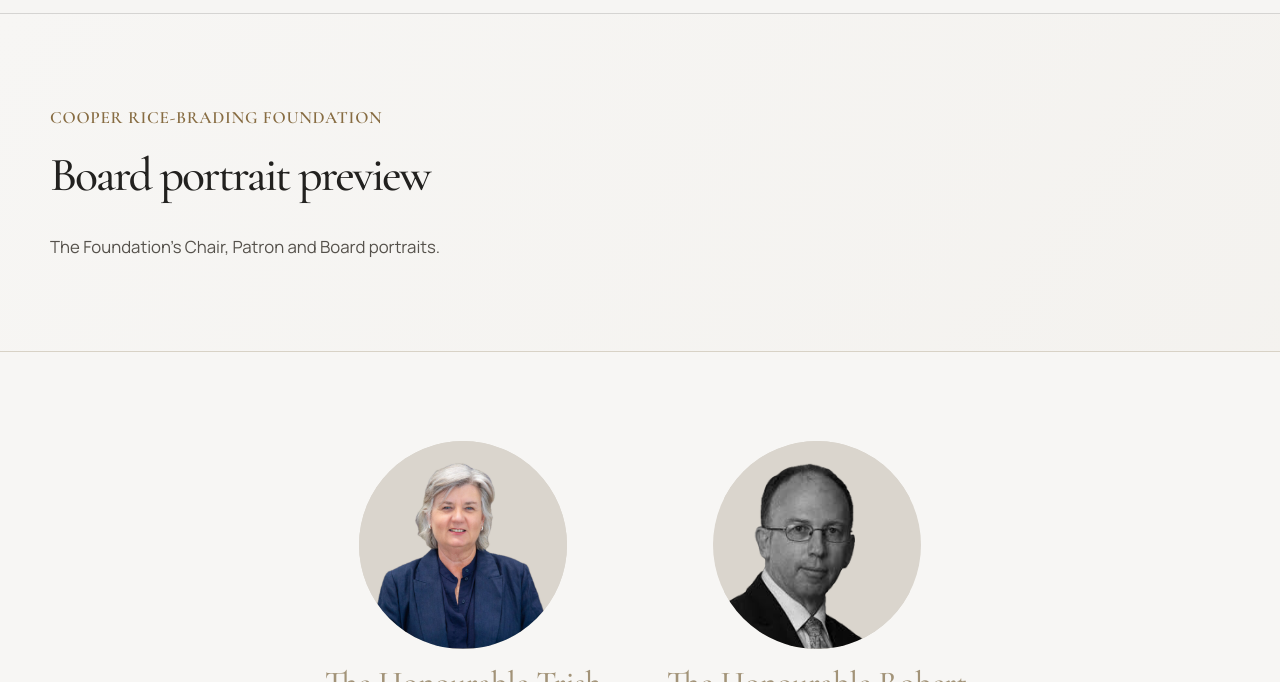
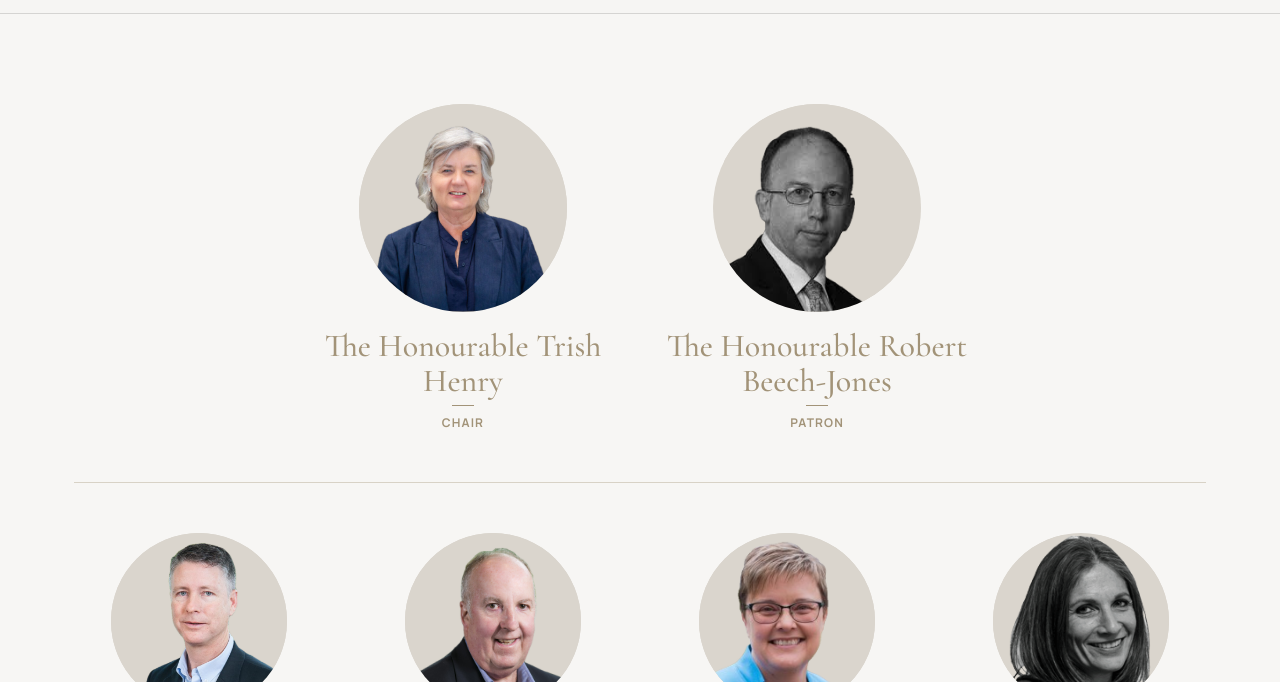
Before and after one commit to sebaroney/crbf-website-preview, a plain HTML site: page board-portraits/index.html in a window 1280 px wide. Shown: the part 118-800 px from the top of the page. Drawn offline with Linux system fonts and the light colour scheme.

Commit message:
Remove the portrait gallery introduction

```diff
--- a/board-portraits/index.html
+++ b/board-portraits/index.html
@@ -4,7 +4,7 @@
   <meta charset="utf-8">
   <meta name="viewport" content="width=device-width, initial-scale=1">
   <meta name="robots" content="noindex, nofollow">
-  <title>Board portrait preview | Cooper Rice-Brading Foundation</title>
+  <title>Board and Patron | Cooper Rice-Brading Foundation</title>
   <link rel="stylesheet" href="/crbf-website-preview/_next/static/chunks/2no0mm0zsipth.css?v=type-system-10" data-precedence="next"/>
   <style>
     .portrait-grid {
@@ -57,13 +57,7 @@
 <body class="manrope_de7b2fa9-module__1ltb7q__variable cormorant_garamond_db522d64-module__k9MFuG__variable">
 <header class="site-header"><a class="brand" aria-label="CRBF home" href="/crbf-website-preview/"><span class="brand-symbol" aria-hidden="true"><img alt="" width="300" height="112" decoding="async" data-nimg="1" class="brand-mark" style="color:transparent" src="/crbf-website-preview/images/crbf-logo.png"/><img alt="" width="300" height="112" decoding="async" data-nimg="1" class="brand-lettering" style="color:transparent" src="/crbf-website-preview/images/crbf-logo.png"/></span><span class="brand-name">Cooper Rice-Brading Foundation</span></a><button class="menu-button" type="button" aria-expanded="false" aria-controls="site-navigation"><span></span><span></span><span></span><span class="sr-only">Menu</span></button><nav id="site-navigation" class="site-nav"><a href="/crbf-website-preview/about/">About</a><a href="/crbf-website-preview/research/">Research</a><a href="/crbf-website-preview/support/">Support</a><a href="/crbf-website-preview/stories/">Stories</a><a href="/crbf-website-preview/get-involved/">Get involved</a><a href="/crbf-website-preview/dedication-wall/">Dedication wall</a><a href="/crbf-website-preview/contact/">Contact</a><a class="nav-donate" href="https://donorbox.org/cooper-rice-brading-foundation">Donate</a></nav></header>
 <main>
-  <section class="inner-hero">
-    <div>
-      <p class="eyebrow">Cooper Rice-Brading Foundation</p>
-      <h1>Board portrait preview</h1>
-      <p>The Foundation’s Chair, Patron and Board portraits.</p>
-    </div>
-  </section>
+  <h1 class="sr-only">Board and Patron</h1>
   <section class="content-section" aria-label="Board and Patron portraits">
     <div class="portrait-grid portrait-featured">
       <figure><img src="/crbf-website-preview/images/board/trish-henry.png" width="640" height="640" alt="" decoding="async"><figcaption>The Honourable Trish Henry<span class="portrait-role">Chair</span></figcaption></figure>
```
